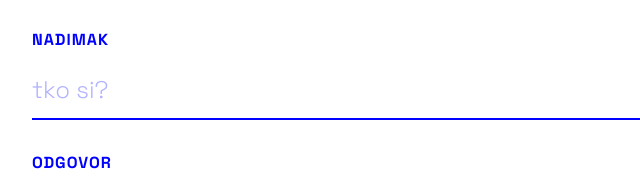
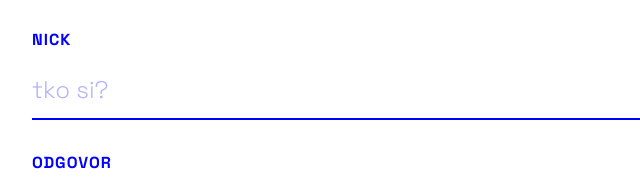
Before and after one commit to kofeotin/PRIMARNOPLAVA, a plain HTML site: page index.html in a window 1280 px wide. Shown: the part 279-465 px from the top of the page, 240-880 px from the left. Drawn offline with Linux system fonts and the light colour scheme.

Commit message:
Change label from 'NADIMAK' to 'NICK'

```diff
--- a/index.html
+++ b/index.html
@@ -56,7 +56,7 @@
                     <input type="checkbox" name="botcheck" class="hidden" style="display: none;">
 <input type="hidden" name="apikey" value="17192e2d-889f-47a5-afdd-69da3cfc1526">
                     <div class="input-wrapper">
-                        <label for="nick">NADIMAK</label>
+                        <label for="nick">NICK</label>
                         <input type="text" id="nick" name="nick" required placeholder="tko si?">
                     </div>
 
```
